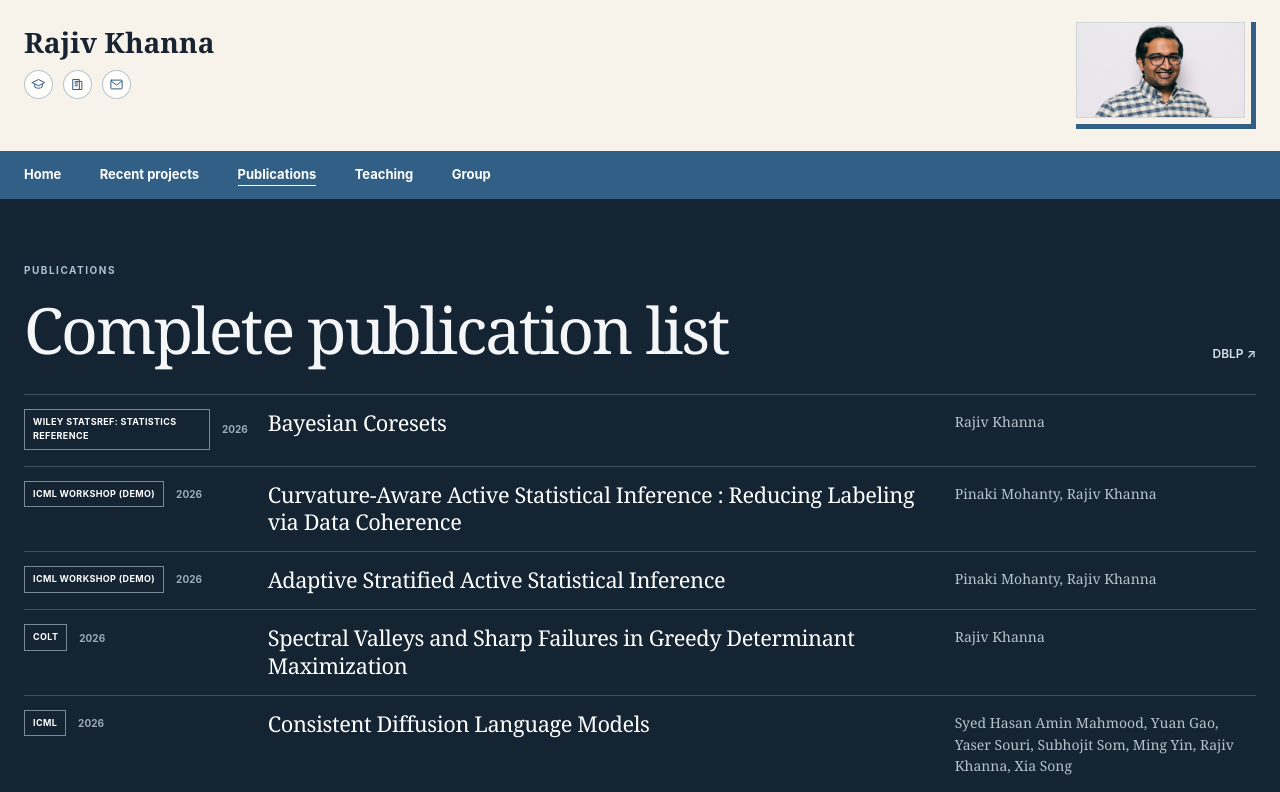
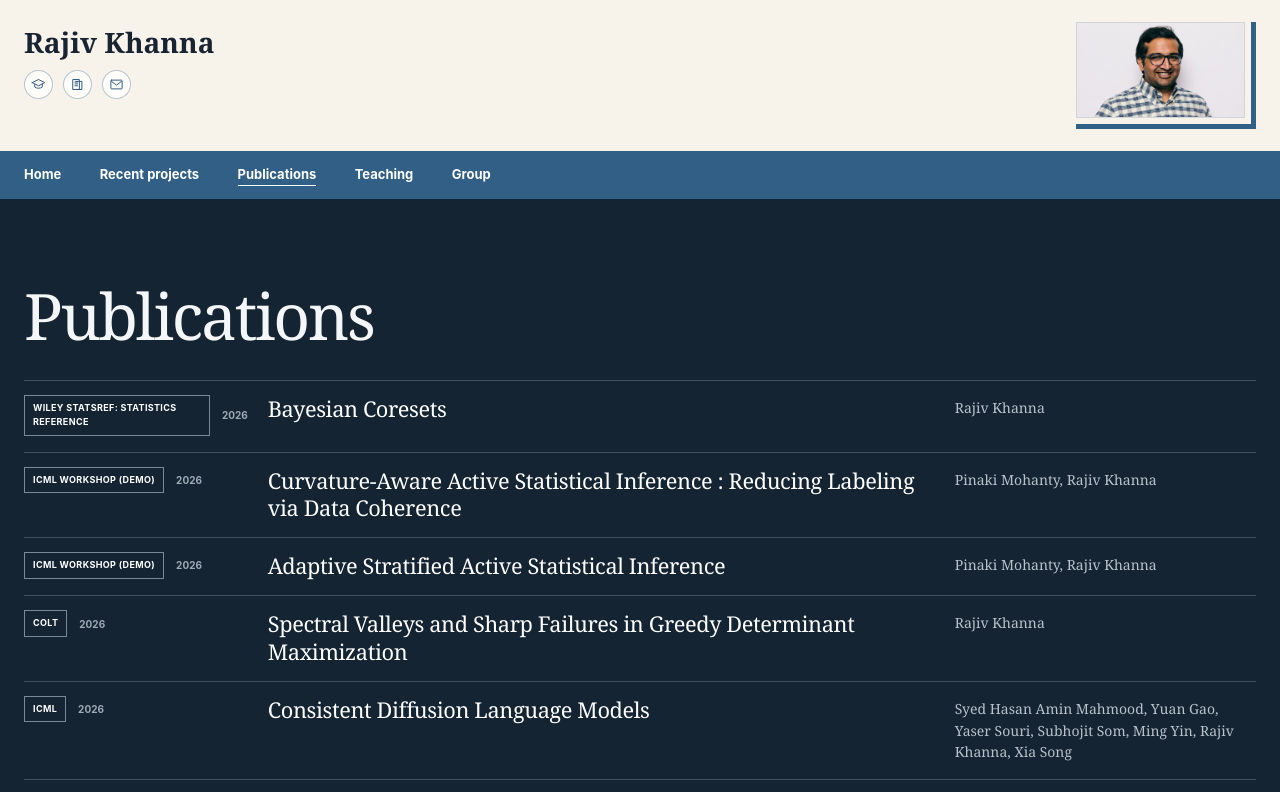
Before and after one commit to rjvak7/rjvak7.github.io, a Next.js app: page /publications in a window 1280 px wide. Shown: the top 792 px of the page. Built offline with nearby package versions, Linux system fonts and the light colour scheme.

Commit message:
Simplify publications page heading

```diff
--- a/app/publications/page.tsx
+++ b/app/publications/page.tsx
@@ -16,17 +16,7 @@ export default function PublicationsPage() {
         <div className="section-container">
           <div className="section-heading publications-heading">
             <div>
-              <p className="section-label">Publications</p>
-              <h1>Complete publication list</h1>
-            </div>
-            <div className="section-links">
-              <a
-                href="https://dblp.org/pid/31/4624.html"
-                target="_blank"
-                rel="noreferrer"
-              >
-                DBLP ↗
-              </a>
+              <h1>Publications</h1>
             </div>
           </div>
 
```
Also changed, not shown: 1 other file (tests, documents, lock files or other folders).
